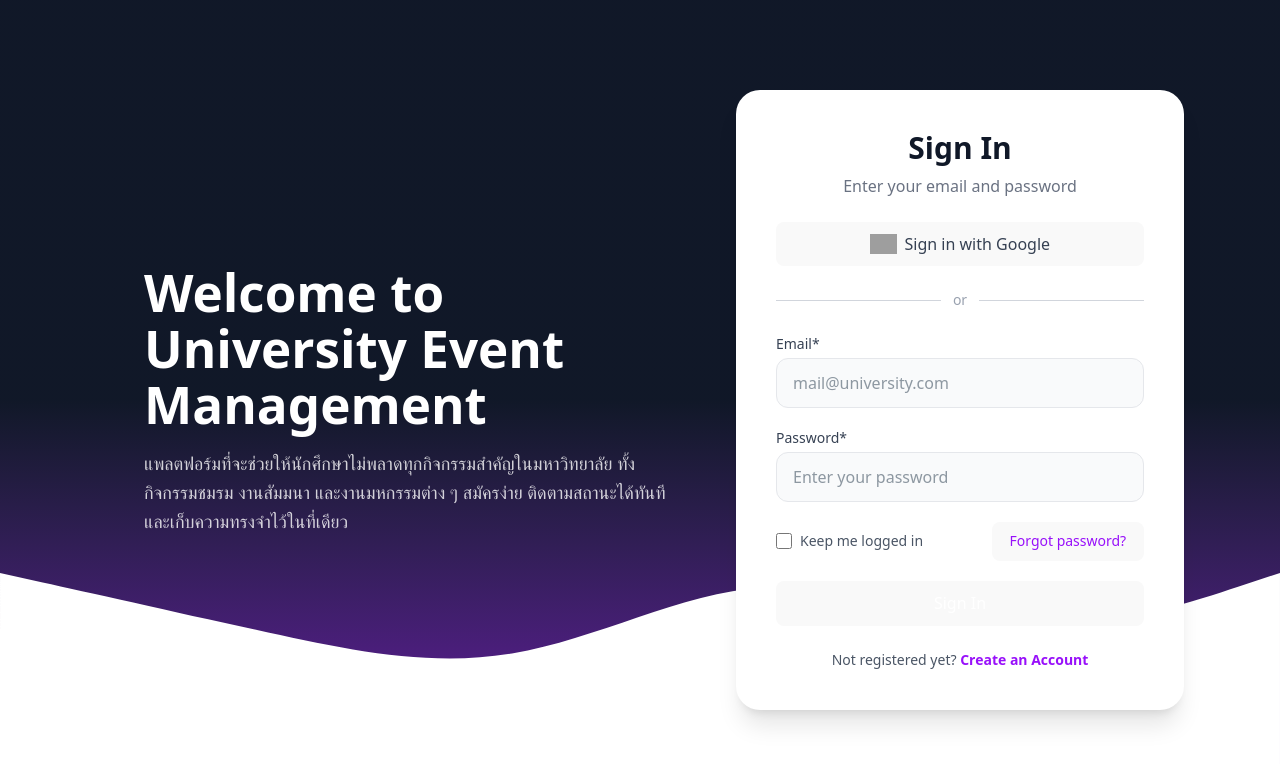
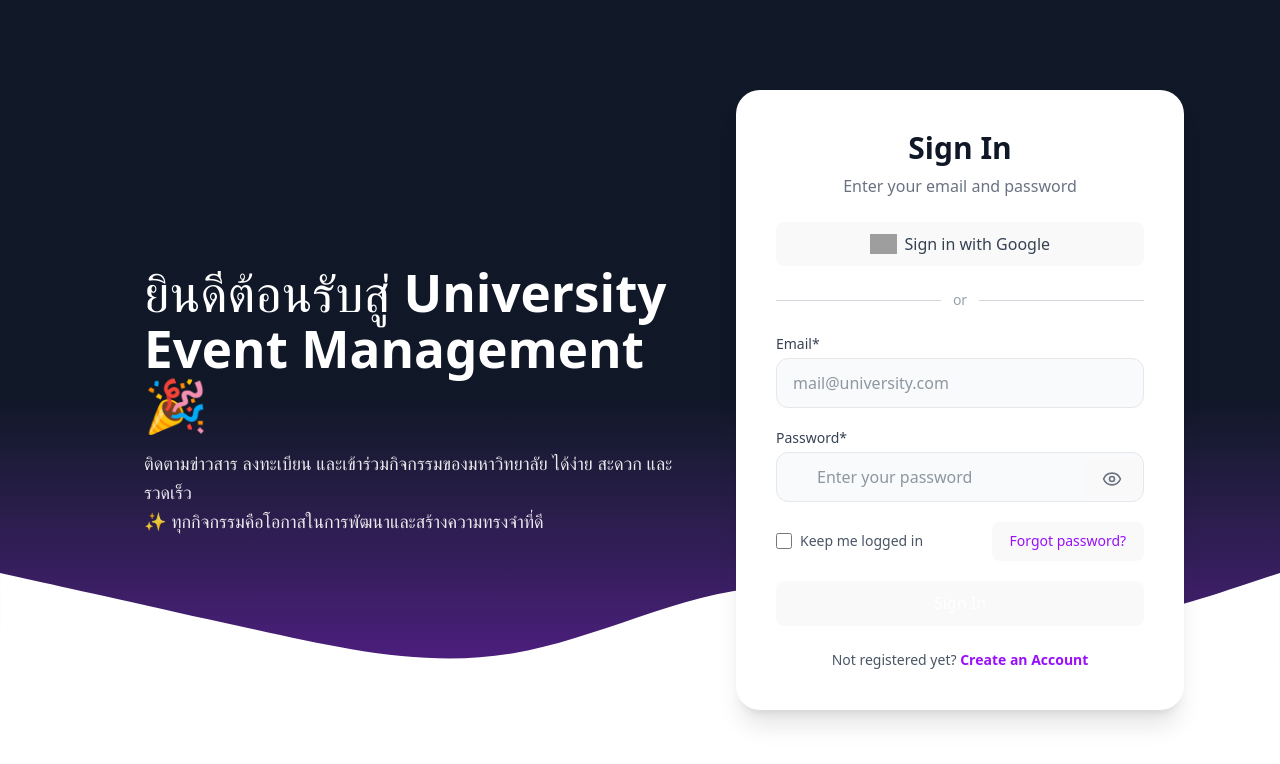
Before and after one commit to Pakorn-Yaothong/university-event-management, a React (Vite) app: page / in a window 1280 px wide. Shown: the top 764 px of the page. Built offline with nearby package versions, Linux system fonts and the light colour scheme; grey boxes are pictures that could not be loaded.

Commit message:
ปรับตําแหน่ง on/off pwd

```diff
--- a/src/pages/auth/LoginPage.jsx
+++ b/src/pages/auth/LoginPage.jsx
@@ -1,7 +1,10 @@
+import { useState } from "react";
 import { useNavigate } from "react-router-dom";
+import { Eye, EyeOff } from "lucide-react";
 
 export default function LoginPage() {
   const navigate = useNavigate();
+  const [showPassword, setShowPassword] = useState(false);
 
   const handleLogin = (e) => {
     e.preventDefault();
@@ -13,11 +16,14 @@ export default function LoginPage() {
     <div className="relative min-h-screen flex items-center justify-center bg-gradient-to-b from-gray-900 via-gray-900 to-purple-800">
       {/* Left: Welcome text */}
       <div className="hidden lg:flex flex-col text-white px-12 w-1/2">
-        <h1 className="text-4xl font-bold mb-4">Welcome to University Event Management</h1>
-        <p className="text-lg opacity-80 leading-relaxed">
-          แพลตฟอร์มที่จะช่วยให้นักศึกษาไม่พลาดทุกกิจกรรมสำคัญในมหาวิทยาลัย
-          ทั้งกิจกรรมชมรม งานสัมมนา และงานมหกรรมต่าง ๆ
-          สมัครง่าย ติดตามสถานะได้ทันที และเก็บความทรงจำไว้ในที่เดียว
+        <h1 className="text-4xl font-bold mb-4">
+          ยินดีต้อนรับสู่ University Event Management 🎉
+        </h1>
+        <p className="text-lg opacity-90 leading-relaxed">
+          ติดตามข่าวสาร ลงทะเบียน และเข้าร่วมกิจกรรมของมหาวิทยาลัย
+          ได้ง่าย สะดวก และรวดเร็ว
+          <br />
+          ✨ ทุกกิจกรรมคือโอกาสในการพัฒนาและสร้างความทรงจำที่ดี
         </p>
       </div>
 
@@ -54,13 +60,20 @@ export default function LoginPage() {
             />
           </div>
 
-          <div>
+          <div className="relative">
             <label className="block text-sm font-medium text-gray-700 mb-1">Password*</label>
             <input
-              type="password"
+              type={showPassword ? "text" : "password"}
               placeholder="Enter your password"
-              className="w-full px-4 py-3 rounded-xl border border-gray-200 bg-gray-50 focus:ring-2 focus:ring-purple-500 outline-none"
+              className="w-full pl-10 pr-4 py-3 rounded-xl border border-gray-200 bg-gray-50 focus:ring-2 focus:ring-purple-500 outline-none"
             />
+            <button
+              type="button"
+              onClick={() => setShowPassword(!showPassword)}
+              className="absolute right-0.5 top-7.5 text-gray-500 hover:text-gray-700"
+            >
+              {showPassword ? <EyeOff size={20} /> : <Eye size={20} />}
+            </button>
           </div>
 
           <div className="flex items-center justify-between text-sm">
@@ -94,7 +107,6 @@ export default function LoginPage() {
             Create an Account
           </span>
         </p>
-
       </div>
 
       {/* Background curve */}
```
